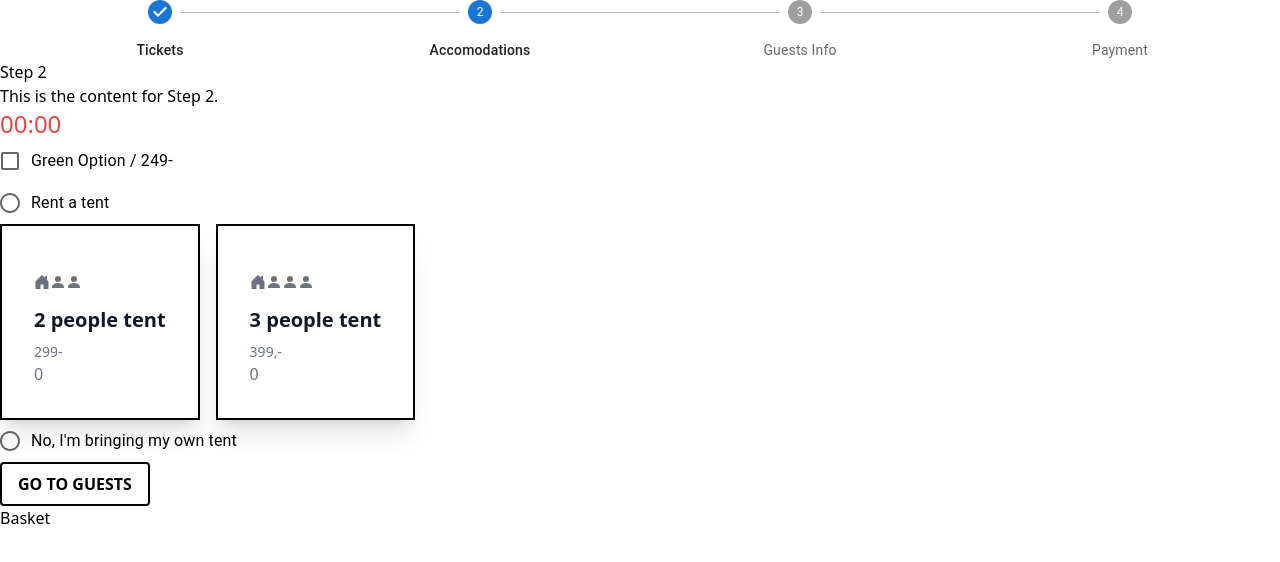
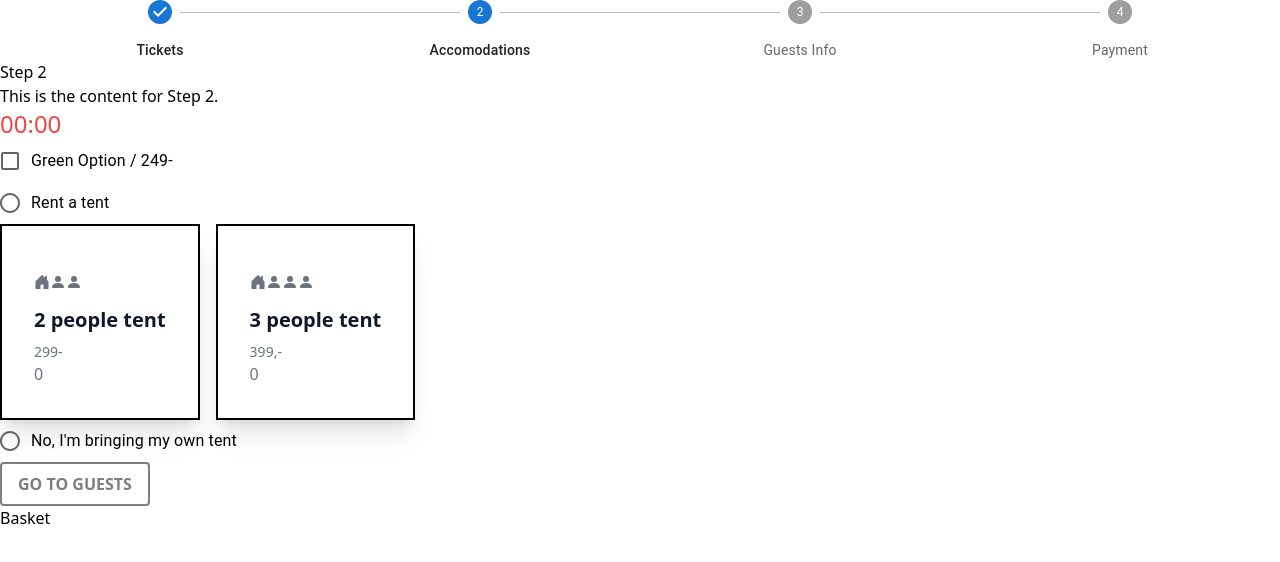
Before and after one commit to rossosofia/frontend_foofest_exam_sofia, a Next.js app: page /accomodations in a window 1280 px wide. Shown: the top 562 px of the page. Built offline with nearby package versions, Linux system fonts and the light colour scheme.

Commit message:
make anchor at accomodation disable when tentBasket empty

```diff
--- a/src/pages/accomodations/index.jsx
+++ b/src/pages/accomodations/index.jsx
@@ -14,6 +14,8 @@ import { v4 as uuidv4 } from "uuid";
 export default function Accomodations() {
   const dispatch = useContext(DispatchContext);
   const state = useContext(StoreContext);
+
+  const tentNotChecked = state.tentBasket.length === 0;
 
   function getTotalBasketTickets() {
     return state.ticketBasket.reduce(
@@ -123,7 +125,7 @@ export default function Accomodations() {
           }}
         />
       </RadioGroup>
-      <Anchor href="/guests/">GO TO GUESTS</Anchor>
+      <Anchor href="/guests/" disabled={tentNotChecked}>GO TO GUESTS</Anchor>
     </FlowLayout>
   );
 }
```
